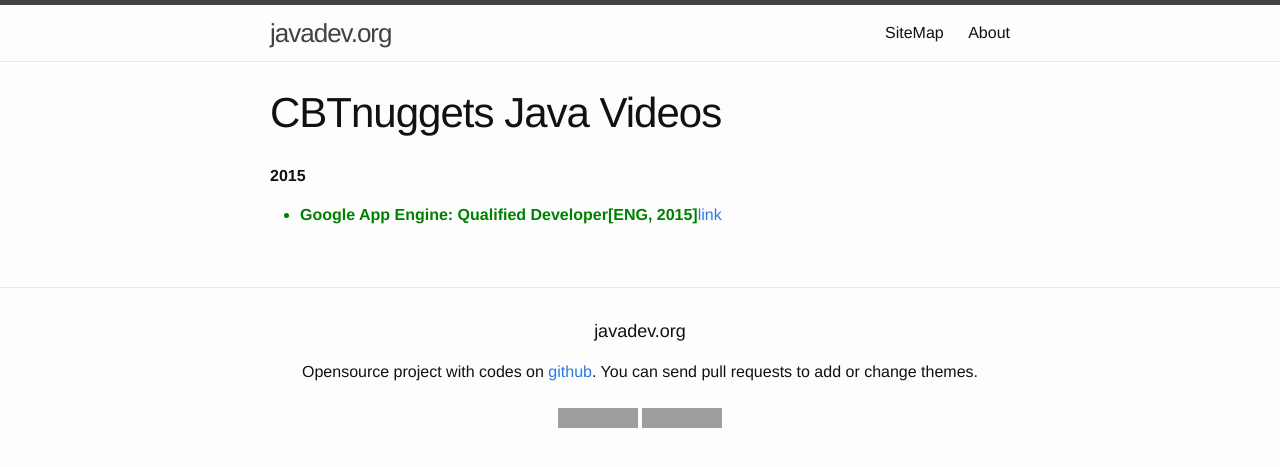
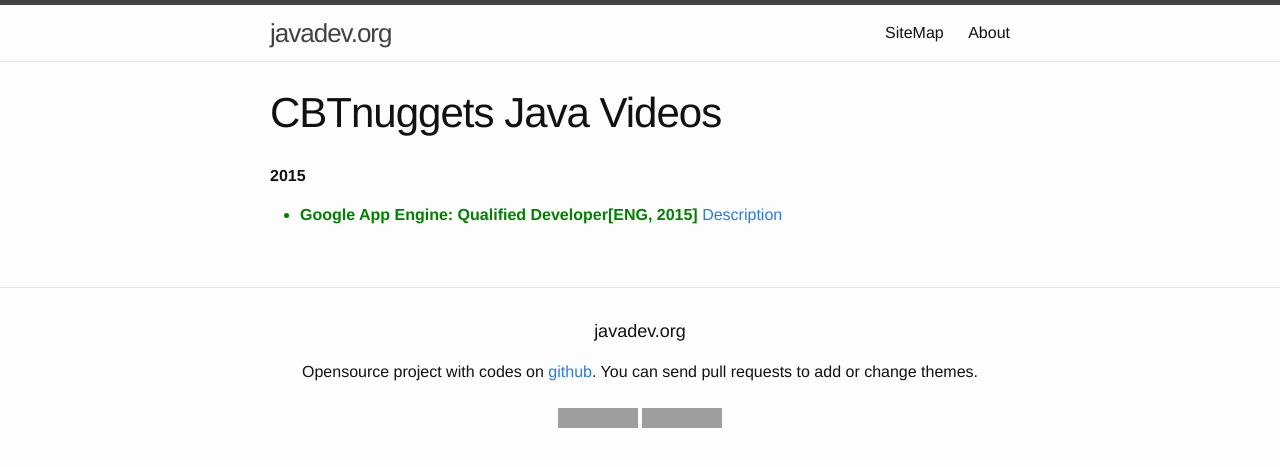
Before and after one commit to webmakaka/javadev.org, a Jekyll site: the page built from website/library/collections/video/paid/cbtnuggets.md, in a window 1280 px wide. Shown: the top 467 px of the page. Built offline with Jekyll 4.4.1, drawn with Linux system fonts in a browser that asks for light colours; grey boxes are pictures that could not be loaded.

Commit message:
Update cbtnuggets.md

```diff
--- a/website/library/collections/video/paid/cbtnuggets.md
+++ b/website/library/collections/video/paid/cbtnuggets.md
@@ -9,5 +9,5 @@ permalink: /library/cbtnuggets/java/
 
 
 <ul>
-    <li style="color:green"><strong>Google App Engine: Qualified Developer[ENG, 2015]</strong><a href="http://www.cbtnuggets.com/it-training/google-app-engine-2015">link</a></li>
+    <li style="color:green"><strong>Google App Engine: Qualified Developer[ENG, 2015]</strong> <a href="http://www.cbtnuggets.com/it-training/google-app-engine-2015">Description</a></li>
 </ul>
```
